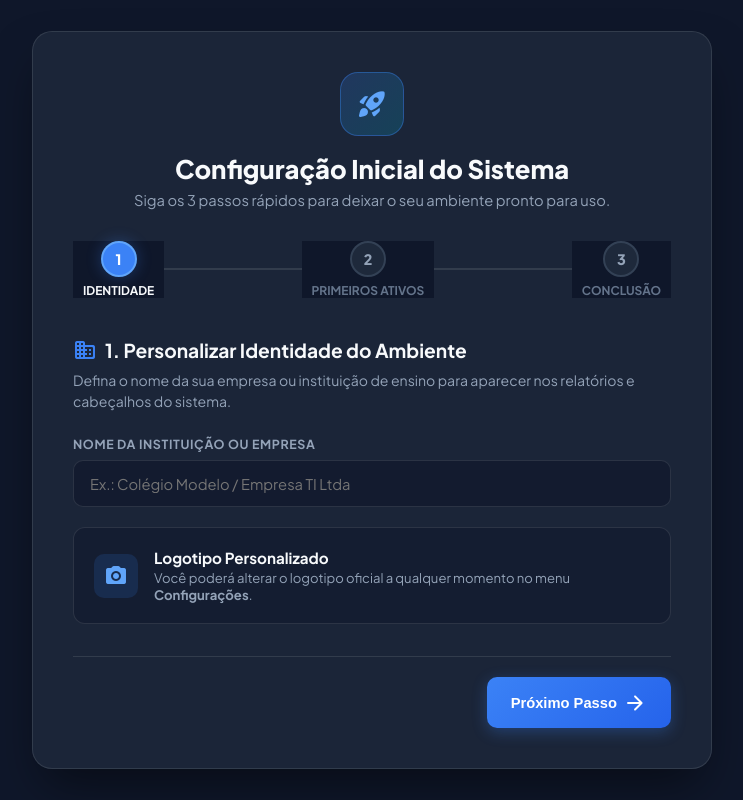
After one commit to Jessel-s/acervo-licencas-server, a Flask app: page /onboarding in a window 1280 px wide. The commit adds this page. Shown: the whole page, without its empty margins (268-1011 px from the left). Run offline with Flask 3, Linux system fonts and the light colour scheme; some libraries are stand-ins or nearby versions.

Commit message:
feat: assistente de onboarding (primeiro acesso) pos-ativacao de licenca e conclusao das 3 melhorias estrategicas

```diff
--- a/app.py
+++ b/app.py
@@ -358,7 +358,7 @@ def check_license_access():
 
     # Mantém as rotas de recuperação disponíveis quando a licença expirou.
     allowed_endpoints = {
-        'ativacao', 'ativacao_online', 'static', 'favicon',
+        'ativacao', 'ativacao_online', 'onboarding', 'concluir_onboarding', 'static', 'favicon',
         'auth.login', 'auth.logout'
     }
     if request.endpoint in allowed_endpoints or request.path == '/ativacao':
@@ -1279,6 +1279,18 @@ def iot_devolucao_lote():
 
     return {"sucesso": True, "slots": slots_str, "qtd": len(ids_list)}
 
+@app.route('/onboarding')
+def onboarding():
+    """Tela de boas-vindas e assistente inicial de primeiro acesso pós-ativação."""
+    return render_template('onboarding.html')
+
+@app.route('/onboarding/concluir', methods=['POST'])
+def concluir_onboarding():
+    """Marca o onboarding como concluído e redireciona para o login ou dashboard."""
+    session['onboarding_completed'] = True
+    flash('Configuração inicial concluída! Faça login para começar a utilizar o sistema.', 'success')
+    return redirect(url_for('auth.login'))
+
 @app.route('/ativacao')
 def ativacao():
     serial_env = (os.environ.get('PDV_SERIAL') or '').strip()
--- a/templates/ativacao.html
+++ b/templates/ativacao.html
@@ -819,7 +819,7 @@
                         }, 50);
 
                         setTimeout(() => {
-                            window.location.href = "{{ url_for('auth.login') }}";
+                            window.location.href = "{{ url_for('onboarding') }}";
                         }, 2600);
 
                         return;
--- /dev/null
+++ b/templates/onboarding.html
@@ -0,0 +1,448 @@
+<!DOCTYPE html>
+<html lang="pt-br">
+<head>
+    <meta charset="UTF-8">
+    <meta name="viewport" content="width=device-width, initial-scale=1.0">
+    <title>Bem-vindo ao Acervo TI Enterprise</title>
+    <link href="https://fonts.googleapis.com/css2?family=Plus+Jakarta+Sans:wght@400;500;600;700;800&display=swap" rel="stylesheet">
+    <link href="https://fonts.googleapis.com/icon?family=Material+Icons+Round" rel="stylesheet">
+    <style>
+        :root {
+            --bg-dark: #0f172a;
+            --card-bg: rgba(30, 41, 59, 0.85);
+            --card-border: rgba(255, 255, 255, 0.1);
+            --primary: #3b82f6;
+            --primary-glow: rgba(59, 130, 246, 0.3);
+            --text-main: #f8fafc;
+            --text-muted: #94a3b8;
+            --success: #10b981;
+            --radius: 20px;
+        }
+
+        * { box-sizing: border-box; margin: 0; padding: 0; }
+
+        body {
+            font-family: 'Plus Jakarta Sans', sans-serif;
+            background-color: var(--bg-dark);
+            color: var(--text-main);
+            min-height: 100vh;
+            display: flex;
+            align-items: center;
+            justify-content: center;
+            padding: 1.5rem;
+        }
+
+        .container {
+            width: 100%;
+            max-width: 680px;
+        }
+
+        .card {
+            background: var(--card-bg);
+            backdrop-filter: blur(16px);
+            border: 1px solid var(--card-border);
+            border-radius: var(--radius);
+            padding: 2.5rem;
+            box-shadow: 0 25px 50px -12px rgba(0, 0, 0, 0.5);
+        }
+
+        .header {
+            text-align: center;
+            margin-bottom: 2rem;
+        }
+
+        .header-icon {
+            width: 64px;
+            height: 64px;
+            background: linear-gradient(135deg, rgba(59, 130, 246, 0.2), rgba(6, 182, 212, 0.2));
+            border: 1px solid rgba(59, 130, 246, 0.4);
+            border-radius: 18px;
+            color: #60a5fa;
+            display: inline-flex;
+            align-items: center;
+            justify-content: center;
+            margin-bottom: 1rem;
+        }
+
+        .header-icon span { font-size: 32px; }
+
+        .title {
+            font-size: 1.6rem;
+            font-weight: 800;
+            margin-bottom: 0.4rem;
+        }
+
+        .subtitle {
+            color: var(--text-muted);
+            font-size: 0.92rem;
+        }
+
+        /* Stepper Progress Bar */
+        .stepper {
+            display: flex;
+            justify-content: space-between;
+            align-items: center;
+            margin-bottom: 2.5rem;
+            position: relative;
+        }
+
+        .stepper::before {
+            content: '';
+            position: absolute;
+            top: 50%;
+            left: 0;
+            right: 0;
+            height: 2px;
+            background: rgba(255, 255, 255, 0.1);
+            z-index: 1;
+            transform: translateY(-50%);
+        }
+
+        .step {
+            position: relative;
+            z-index: 2;
+            display: flex;
+            flex-direction: column;
+            align-items: center;
+            gap: 6px;
+            background: var(--bg-dark);
+            padding: 0 10px;
+        }
+
+        .step-circle {
+            width: 36px;
+            height: 36px;
+            border-radius: 50%;
+            background: #1e293b;
+            border: 2px solid #334155;
+            color: #94a3b8;
+            font-weight: 800;
+            font-size: 0.9rem;
+            display: flex;
+            align-items: center;
+            justify-content: center;
+            transition: all 0.3s ease;
+        }
+
+        .step.active .step-circle {
+            background: var(--primary);
+            border-color: #60a5fa;
+            color: #ffffff;
+            box-shadow: 0 0 15px var(--primary-glow);
+        }
+
+        .step.completed .step-circle {
+            background: var(--success);
+            border-color: #34d399;
+            color: #ffffff;
+        }
+
+        .step-label {
+            font-size: 0.75rem;
+            font-weight: 700;
+            color: #64748b;
+            text-transform: uppercase;
+        }
+
+        .step.active .step-label { color: #f8fafc; }
+
+        /* Step Content Panels */
+        .step-panel {
+            display: none;
+            animation: fadeIn 0.3s ease-out;
+        }
+
+        .step-panel.active { display: block; }
+
+        @keyframes fadeIn {
+            from { opacity: 0; transform: translateY(6px); }
+            to { opacity: 1; transform: translateY(0); }
+        }
+
+        .panel-title {
+            font-size: 1.2rem;
+            font-weight: 700;
+            margin-bottom: 0.5rem;
+            display: flex;
+            align-items: center;
+            gap: 8px;
+        }
+
+        .panel-desc {
+            color: var(--text-muted);
+            font-size: 0.88rem;
+            margin-bottom: 1.5rem;
+            line-height: 1.5;
+        }
+
+        .form-group {
+            margin-bottom: 1.25rem;
+        }
+
+        .form-group label {
+            display: block;
+            font-size: 0.78rem;
+            font-weight: 700;
+            text-transform: uppercase;
+            letter-spacing: 0.05em;
+            color: #94a3b8;
+            margin-bottom: 0.5rem;
+        }
+
+        .form-input {
+            width: 100%;
+            padding: 0.85rem 1rem;
+            background: rgba(15, 23, 42, 0.6);
+            border: 1px solid var(--card-border);
+            border-radius: 10px;
+            color: var(--text-main);
+            font-family: inherit;
+            font-size: 0.92rem;
+        }
+
+        .form-input:focus {
+            outline: none;
+            border-color: var(--primary);
+            box-shadow: 0 0 0 3px var(--primary-glow);
+        }
+
+        .btn-group {
+            display: flex;
+            justify-content: space-between;
+            gap: 12px;
+            margin-top: 2rem;
+            padding-top: 1.25rem;
+            border-top: 1px solid var(--card-border);
+        }
+
+        .btn {
+            padding: 0.85rem 1.5rem;
+            border-radius: 10px;
+            font-weight: 700;
+            font-size: 0.92rem;
+            cursor: pointer;
+            border: none;
+            display: inline-flex;
+            align-items: center;
+            gap: 6px;
+            transition: all 0.2s ease;
+        }
+
+        .btn-primary {
+            background: linear-gradient(135deg, var(--primary), #2563eb);
+            color: white;
+            box-shadow: 0 4px 15px var(--primary-glow);
+        }
+
+        .btn-primary:hover {
+            transform: translateY(-1px);
+            box-shadow: 0 8px 20px rgba(59, 130, 246, 0.4);
+        }
+
+        .btn-secondary {
+            background: rgba(255, 255, 255, 0.06);
+            color: #cbd5e1;
+            border: 1px solid var(--card-border);
+        }
+
+        .btn-secondary:hover { background: rgba(255, 255, 255, 0.12); }
+
+        .feature-box {
+            background: rgba(15, 23, 42, 0.5);
+            border: 1px solid var(--card-border);
+            border-radius: 12px;
+            padding: 1.25rem;
+            margin-bottom: 1rem;
+            display: flex;
+            align-items: center;
+            gap: 1rem;
+        }
+
+        .feature-icon {
+            width: 44px;
+            height: 44px;
+            border-radius: 10px;
+            background: rgba(59, 130, 246, 0.15);
+            color: #60a5fa;
+            display: flex;
+            align-items: center;
+            justify-content: center;
+            flex-shrink: 0;
+        }
+
+        .feature-info h4 { font-size: 0.95rem; font-weight: 700; margin-bottom: 2px; }
+        .feature-info p { font-size: 0.82rem; color: var(--text-muted); }
+    </style>
+</head>
+<body>
+    <div class="container">
+        <div class="card">
+
+            <div class="header">
+                <div class="header-icon">
+                    <span class="material-icons-round">rocket_launch</span>
+                </div>
+                <h1 class="title">Configuração Inicial do Sistema</h1>
+                <p class="subtitle">Siga os 3 passos rápidos para deixar o seu ambiente pronto para uso.</p>
+            </div>
+
+            <!-- Stepper -->
+            <div class="stepper">
+                <div class="step active" id="step-indicator-1">
+                    <div class="step-circle">1</div>
+                    <div class="step-label">Identidade</div>
+                </div>
+                <div class="step" id="step-indicator-2">
+                    <div class="step-circle">2</div>
+                    <div class="step-label">Primeiros Ativos</div>
+                </div>
+                <div class="step" id="step-indicator-3">
+                    <div class="step-circle">3</div>
+                    <div class="step-label">Conclusão</div>
+                </div>
+            </div>
+
+            <!-- Step 1: Identidade da Empresa/Escola -->
+            <div class="step-panel active" id="step-panel-1">
+                <div class="panel-title">
+                    <span class="material-icons-round" style="color: var(--primary);">business</span>
+                    <span>1. Personalizar Identidade do Ambiente</span>
+                </div>
+                <p class="panel-desc">Defina o nome da sua empresa ou instituição de ensino para aparecer nos relatórios e cabeçalhos do sistema.</p>
+
+                <div class="form-group">
+                    <label for="nome-ambiente">Nome da Instituição ou Empresa</label>
+                    <input type="text" id="nome-ambiente" class="form-input" placeholder="Ex.: Colégio Modelo / Empresa TI Ltda" value="{{ session.get('username', '') }}">
+                </div>
+
+                <div class="feature-box">
+                    <div class="feature-icon">
+                        <span class="material-icons-round">photo_camera</span>
+                    </div>
+                    <div class="feature-info">
+                        <h4>Logotipo Personalizado</h4>
+                        <p>Você poderá alterar o logotipo oficial a qualquer momento no menu <strong>Configurações</strong>.</p>
+                    </div>
+                </div>
+            </div>
+
+            <!-- Step 2: Primeiros Equipamentos -->
+            <div class="step-panel" id="step-panel-2">
+                <div class="panel-title">
+                    <span class="material-icons-round" style="color: var(--primary);">devices</span>
+                    <span>2. Estrutura de Equipamentos & Almoxarifado</span>
+                </div>
+                <p class="panel-desc">O Acervo TI já vem preparado com os módulos de Gestão de Ativos, Help Desk e Almoxarifado prontos.</p>
+
+                <div class="feature-box">
+                    <div class="feature-icon">
+                        <span class="material-icons-round">laptop_mac</span>
+                    </div>
+                    <div class="feature-info">
+                        <h4>Cadastro de Notebooks & Carrinhos</h4>
+                        <p>Gerencie notebooks, carrinhos de recarga, impressoras e periféricos com QR Code automático.</p>
+                    </div>
+                </div>
+
+                <div class="feature-box">
+                    <div class="feature-icon">
+                        <span class="material-icons-round">inventory_2</span>
+                    </div>
+                    <div class="feature-info">
+                        <h4>Almoxarifado & Insumos</h4>
+                        <p>Controle entradas, saídas de materiais e receba alertas de estoque mínimo em tempo real.</p>
+                    </div>
+                </div>
+            </div>
+
+            <!-- Step 3: Conclusão -->
+            <div class="step-panel" id="step-panel-3">
+                <div class="panel-title">
+                    <span class="material-icons-round" style="color: var(--success);">check_circle</span>
+                    <span>3. Ambiente Pronto para Uso!</span>
+                </div>
+                <p class="panel-desc">Tudo foi configurado com sucesso. O seu banco de dados local está sincronizado e seguro no Supabase.</p>
+
+                <div class="feature-box" style="border-color: rgba(16, 185, 129, 0.3); background: rgba(16, 185, 129, 0.08);">
+                    <div class="feature-icon" style="background: rgba(16, 185, 129, 0.2); color: #34d399;">
+                        <span class="material-icons-round">verified</span>
+                    </div>
+                    <div class="feature-info">
+                        <h4>Backup & Sincronização Ativa</h4>
+                        <p>Seus dados locais estão protegidos e sincronizados continuamente com a nuvem.</p>
+                    </div>
+                </div>
+            </div>
+
+            <!-- Navigation Buttons -->
+            <div class="btn-group">
+                <button type="button" class="btn btn-secondary" id="btn-prev" style="display: none;">
+                    <span class="material-icons-round">arrow_back</span>
+                    <span>Anterior</span>
+                </button>
+
+                <button type="button" class="btn btn-primary" id="btn-next" style="margin-left: auto;">
+                    <span>Próximo Passo</span>
+                    <span class="material-icons-round">arrow_forward</span>
+                </button>
+
+                <form id="form-finish" action="{{ url_for('concluir_onboarding') }}" method="POST" style="display: none; margin-left: auto;">
+                    <button type="submit" class="btn btn-primary" style="background: linear-gradient(135deg, var(--success), #059669);">
+                        <span>Acessar Painel Principal</span>
+                        <span class="material-icons-round">dashboard</span>
+                    </button>
+                </form>
+            </div>
+
+        </div>
+    </div>
+
+    <script>
+        (function () {
+            let currentStep = 1;
+            const totalSteps = 3;
+
+            const btnNext = document.getElementById('btn-next');
+            const btnPrev = document.getElementById('btn-prev');
+            const formFinish = document.getElementById('form-finish');
+
+            function updateStepUI() {
+                for (let i = 1; i <= totalSteps; i++) {
+                    const panel = document.getElementById(`step-panel-${i}`);
+                    const indicator = document.getElementById(`step-indicator-${i}`);
+
+                    if (panel) panel.classList.toggle('active', i === currentStep);
+                    if (indicator) {
+                        indicator.classList.toggle('active', i === currentStep);
+                        indicator.classList.toggle('completed', i < currentStep);
+                    }
+                }
+
+                btnPrev.style.display = currentStep > 1 ? 'inline-flex' : 'none';
+
+                if (currentStep === totalSteps) {
+                    btnNext.style.display = 'none';
+                    formFinish.style.display = 'inline-block';
+                } else {
+                    btnNext.style.display = 'inline-flex';
+                    formFinish.style.display = 'none';
+                }
+            }
+
+            btnNext.addEventListener('click', () => {
+                if (currentStep < totalSteps) {
+                    currentStep++;
+                    updateStepUI();
+                }
+            });
+
+            btnPrev.addEventListener('click', () => {
+                if (currentStep > 1) {
+                    currentStep--;
+                    updateStepUI();
+                }
+            });
+        })();
+    </script>
+</body>
+</html>
```
